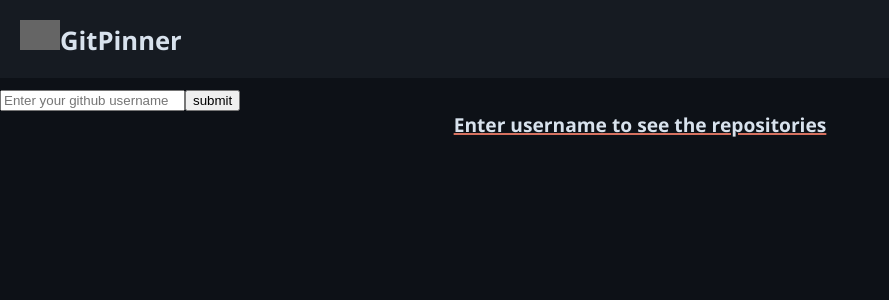
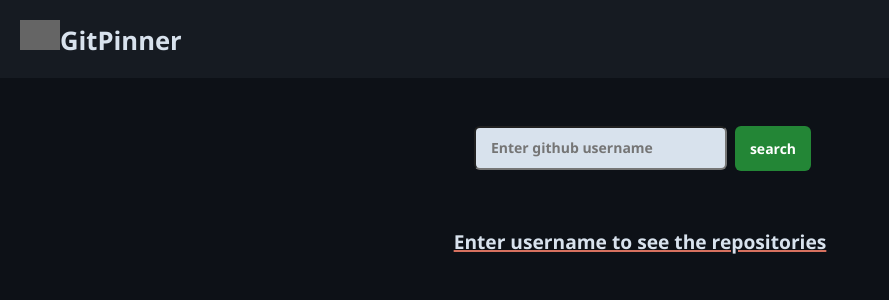
Before and after one commit to gretaivan/github-repo-tracker, a React app: page / in a window 1280 px wide. Shown: the top 300 px of the page, without its empty margins (0-889 px from the left). Built offline with nearby package versions, Linux system fonts and the light colour scheme; grey boxes are pictures that could not be loaded.

Commit message:
completes for deedback

```diff
--- a/src/components/Form/index.js
+++ b/src/components/Form/index.js
@@ -24,11 +24,11 @@ function Form({startSearch}) {
       <form onSubmit={handleSubmit}>
         <input
           type="text"
-          placeholder="Enter your github username"
+          placeholder="Enter github username"
           value={nameInput}
           onChange={updateInput}
         />
-        <input type="submit" value="submit" />
+        <input type="submit" value="search" />
       </form>
     </div>
   );
--- a/src/container/repos/style.css
+++ b/src/container/repos/style.css
@@ -12,6 +12,7 @@
 
 *{
     margin: 0;
+    box-sizing: border-box;
 }
 
 body{
@@ -47,7 +48,7 @@ section{
 h2{
     font-size: 1.2rem;
     text-decoration: underline var(--accent)2px;
-
+    justify-content: center;
 }
 
 .card{
@@ -56,6 +57,7 @@ h2{
     width: 80vw;
     margin: 10px 15px;
     padding: 10px;
+
 }
 
 h3{
@@ -67,6 +69,53 @@ h3{
     margin-right: 7px;
 }
 
-@media only screen and (min-width: 768px) {
+form{
+    display: flex;
+    justify-content: center;
+    margin: 3rem;
 
 }
+
+input:nth-child(1){
+    background-color: var(--text);
+    margin-left: 5px;
+    border-radius: 6px;
+    font-family: 'Segoe UI', Tahoma, Geneva, Verdana, sans-serif;
+    font-size: 14px;
+    line-height: 20px;
+    font-weight: 600;
+    color: #fff;
+    padding: 10px 15px;
+    margin-bottom: 10px;
+}
+
+input:nth-child(2){
+    background-color: var(--highlight);
+
+    border-radius: 6px;
+    font-family: 'Segoe UI', Tahoma, Geneva, Verdana, sans-serif;
+    font-size: 14px;
+    border: none;
+    font-weight: 600;
+    color: #fff;
+    padding: 10px 15px;
+    height: 45px;
+
+
+
+    margin-left: 0.5rem;
+    /* padding: 0.7rem; */
+}
+
+input:nth-child(2):hover{
+    background-color: var(--accent);
+    cursor: pointer;
+}
+
+
+
+#text-input {
+    padding: 0.7rem;
+    border-radius: 4px;
+    border: none;
+  }
```
